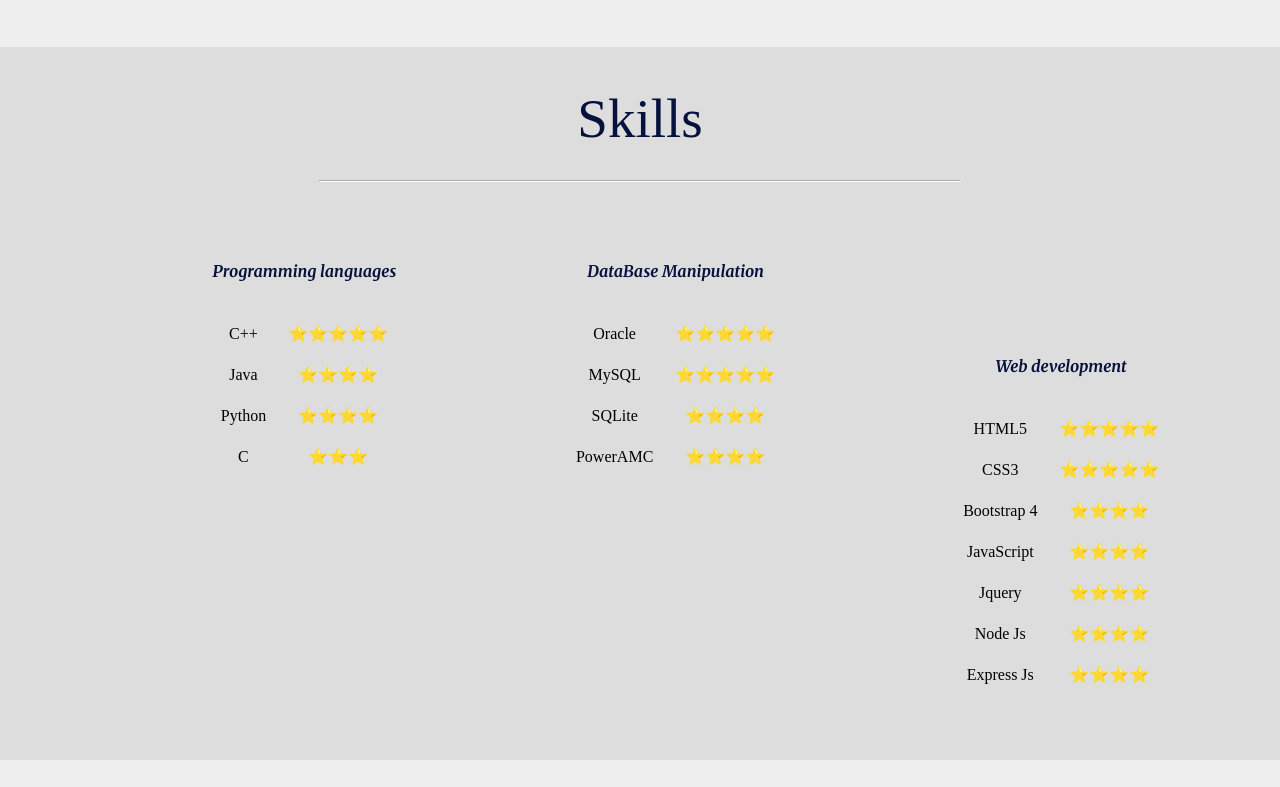
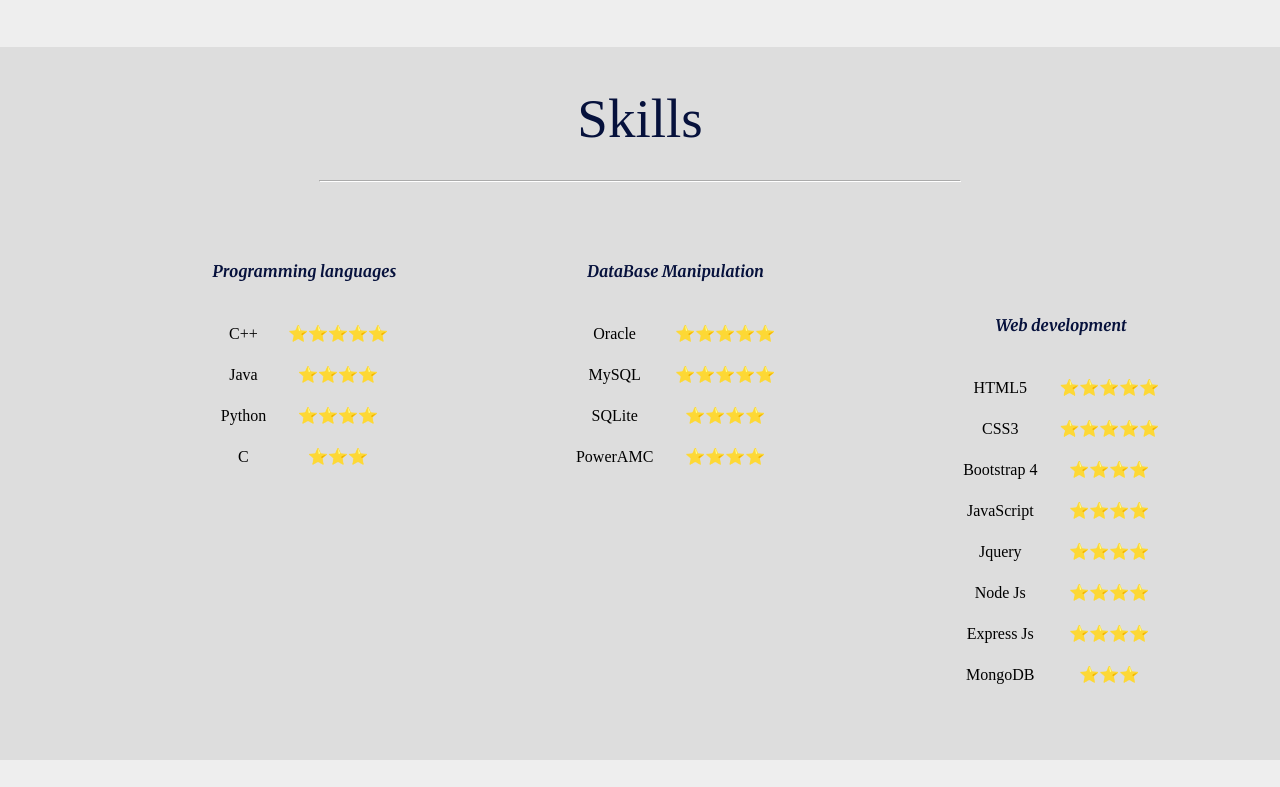
Before and after one commit to Bouslama-Marwen/Personal_WebSite, a plain HTML site: page index.html in a window 1280 px wide. Shown: the part 2013-2800 px from the top of the page. Drawn offline with Linux system fonts and the light colour scheme.

Commit message:
update index.html 3
corrections

```diff
--- a/index.html
+++ b/index.html
@@ -21,7 +21,7 @@
       <a class="jump" href="#projects-container">Projects</a>
       <a class="jump" href="#contact-container">Contact</a>
     </div>
-    <h1>Marwen Bouslama</h1>
+    <h1>Marouane Bouslama</h1>
     <hr>
     <h3>Interactive resume</h3>
   </div>
@@ -198,6 +198,10 @@
                 <td>Express Js</td>
                 <td>⭐⭐⭐⭐</td>
               </tr>
+              <tr>
+                <td>MongoDB</td>
+                <td>⭐⭐⭐</td>
+              </tr>
 
             </table>
           </td>
```
